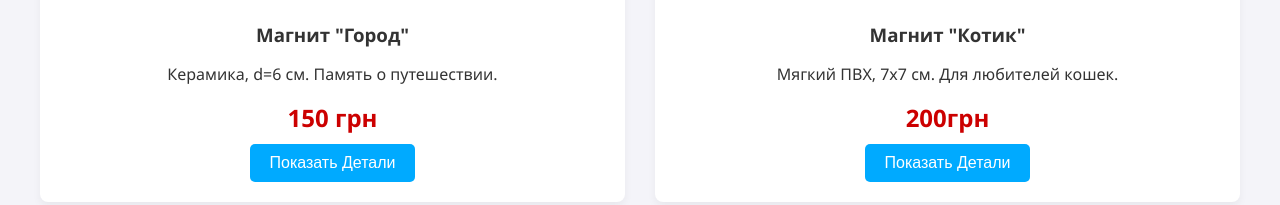
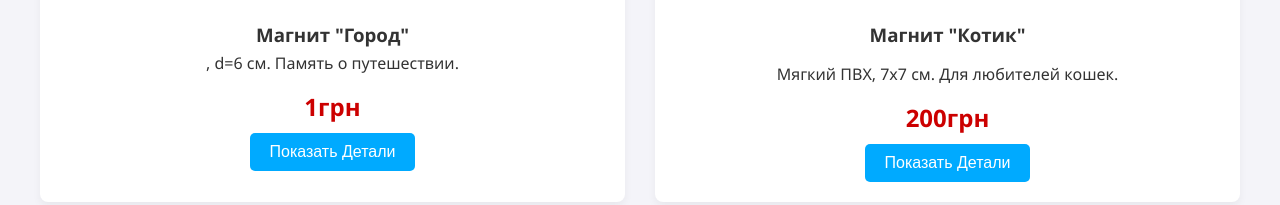
Before and after one commit to hematepucb1-pixel/shevrons-and-magnets, a plain HTML site: page index.html in a window 1280 px wide. Shown: the part 678-883 px from the top of the page. Drawn offline with Linux system fonts and the light colour scheme.

Commit message:
Update index.html

```diff
--- a/index.html
+++ b/index.html
@@ -44,8 +44,8 @@
                 <div class="product-card">
                     <img src="placeholder_magnet.jpg" alt="Магнит 'Город'">
                     <h3>Магнит "Город"</h3>
-                    <p>Керамика, d=6 см. Память о путешествии.</p>
-                    <span class="price">150 грн </span>
+                  , d=6 см. Память о путешествии.</p>
+                    <span class="price">1грн </span>
                     <button onclick="showDetails('Магнит Город')">Показать Детали</button>
                 </div>
                 <div class="product-card">
```
